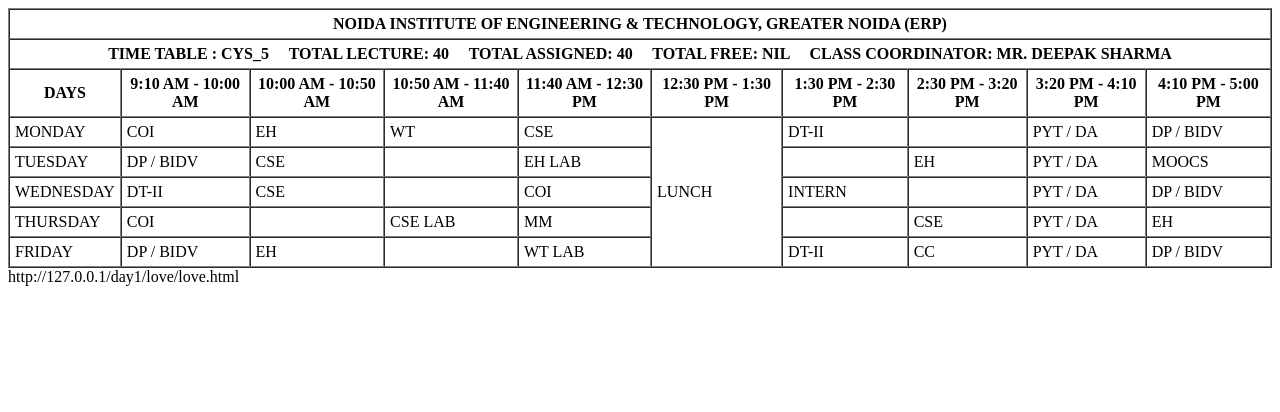
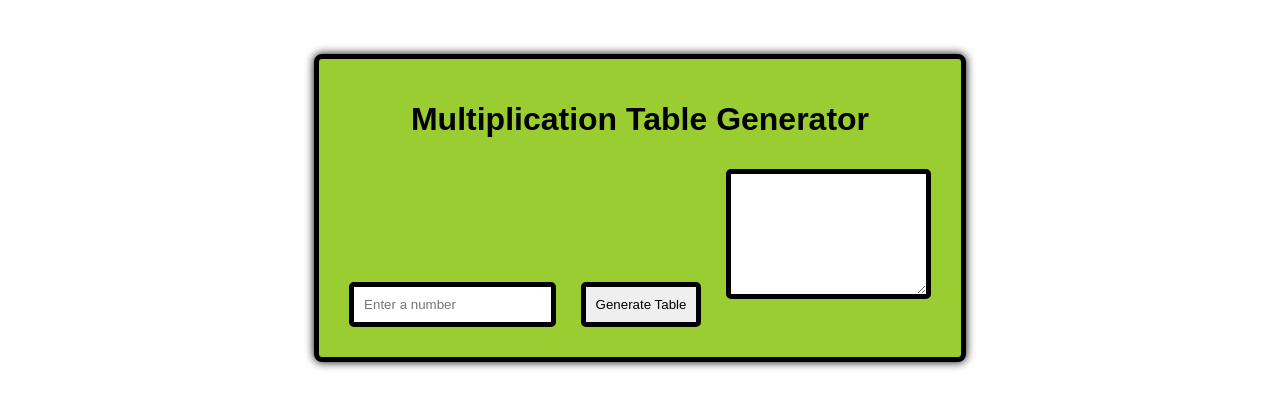
Before and after one commit to Rohitbhakuni88/for-fun, a plain HTML site: page rohit.html in a window 1280 px wide. Drawn offline with Linux system fonts and the light colour scheme.

Commit message:
Update rohit.html

```diff
--- a/rohit.html
+++ b/rohit.html
@@ -3,85 +3,55 @@
 <head>
     <meta charset="UTF-8">
     <meta name="viewport" content="width=device-width, initial-scale=1.0">
-    <title>Time Table</title>
+    <title>Multiplication Table Generator</title>
+    <style>
+        body {
+            font-family: Arial, sans-serif;
+            display: flex;
+            justify-content: center;
+            align-items: center;
+            height: 50vh;
+            background-color: white;
+
+        }
+        #tableGenerator {
+            text-align: center;
+            background-color: yellowgreen;
+            padding: 20px;
+            border-radius: 8px;
+            box-shadow: 0 0 10px ;
+            border: 5px solid black;
+        }
+        input, button, textarea {
+            padding: 10px;
+            margin: 10px;
+            border-radius: 5px;
+            border: 5px solid black;
+
+            max-width: 300px;
+        }
+        textarea {
+            height: 100px;
+
+        }
+    </style>
 </head>
 <body>
-    <table border="1" cellpadding="5" cellspacing="0">
-        <tr>
-            <th colspan="10">NOIDA INSTITUTE OF ENGINEERING & TECHNOLOGY, GREATER NOIDA (ERP)</th>
-        </tr>
-        <tr>
-            <th colspan="10">TIME TABLE : CYS_5 &nbsp;&nbsp;&nbsp; TOTAL LECTURE: 40 &nbsp;&nbsp;&nbsp; TOTAL ASSIGNED: 40 &nbsp;&nbsp;&nbsp; TOTAL FREE: NIL &nbsp;&nbsp;&nbsp; CLASS COORDINATOR: MR. DEEPAK SHARMA</th>
-        </tr>
-        <tr>
-            <th>DAYS</th>
-            <th>9:10 AM - 10:00 AM</th>
-            <th>10:00 AM - 10:50 AM</th>
-            <th>10:50 AM - 11:40 AM</th>
-            <th>11:40 AM - 12:30 PM</th>
-            <th>12:30 PM - 1:30 PM</th>
-            <th>1:30 PM - 2:30 PM</th>
-            <th>2:30 PM - 3:20 PM</th>
-            <th>3:20 PM - 4:10 PM</th>
-            <th>4:10 PM - 5:00 PM</th>
-        </tr>
-        <tr>
-            <td>MONDAY</td>
-            <td>COI</td>
-            <td>EH</td>
-            <td>WT</td>
-            <td>CSE</td>
-            <td rowspan="5">LUNCH</td>
-            <td>DT-II</td>
-            <td></td>
-            <td>PYT / DA</td>
-            <td>DP / BIDV</td>
-        </tr>
-        <tr>
-            <td>TUESDAY</td>
-            <td>DP / BIDV</td>
-            <td>CSE</td>
-            <td></td>
-            <td>EH LAB</td>
-            <td></td>
-            <td>EH</td>
-            <td>PYT / DA</td>
-            <td>MOOCS</td>
-        </tr>
-        <tr>
-            <td>WEDNESDAY</td>
-            <td>DT-II</td>
-            <td>CSE</td>
-            <td></td>
-            <td>COI</td>
-            <td>INTERN</td>
-            <td></td>
-            <td>PYT / DA</td>
-            <td>DP / BIDV</td>
-        </tr>
-        <tr>
-            <td>THURSDAY</td>
-            <td>COI</td>
-            <td></td>
-            <td>CSE LAB</td>
-            <td>MM</td>
-            <td></td>
-            <td>CSE</td>
-            <td>PYT / DA</td>
-            <td>EH</td>
-        </tr>
-        <tr>
-            <td>FRIDAY</td>
-            <td>DP / BIDV</td>
-            <td>EH</td>
-            <td></td>
-            <td>WT LAB</td>
-            <td>DT-II</td>
-            <td>CC</td>
-            <td>PYT / DA</td>
-            <td>DP / BIDV</td>
-        </tr>
-    </table>
+    <div id="tableGenerator">
+        <h1>Multiplication Table Generator</h1>
+        <input type="number" id="number" placeholder="Enter a number">
+        <button onclick="generateTable()">Generate Table</button>
+        <textarea id="result" readonly></textarea>
+    </div>
+    <script>
+        function generateTable() {
+            const number = parseInt(document.getElementById('number').value);
+            let result = '';
+            for (let i = 1; i <= 10; i++) {
+                result += `${number} x ${i} = ${number * i}\n`;
+            }
+            document.getElementById('result').value = result;
+        }
+    </script>
 </body>
 </html>
-http://127.0.0.1/day1/love/love.html
```
